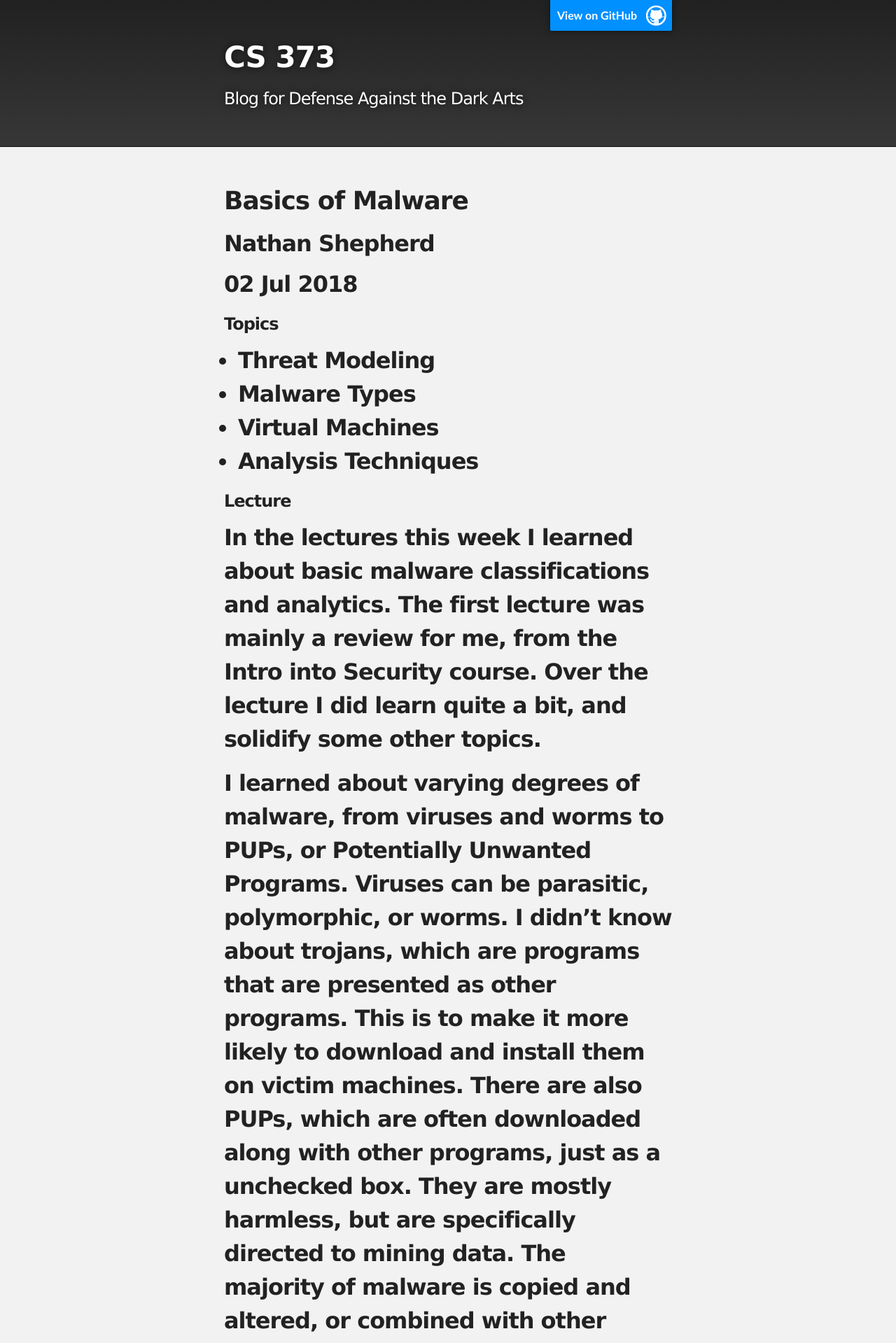
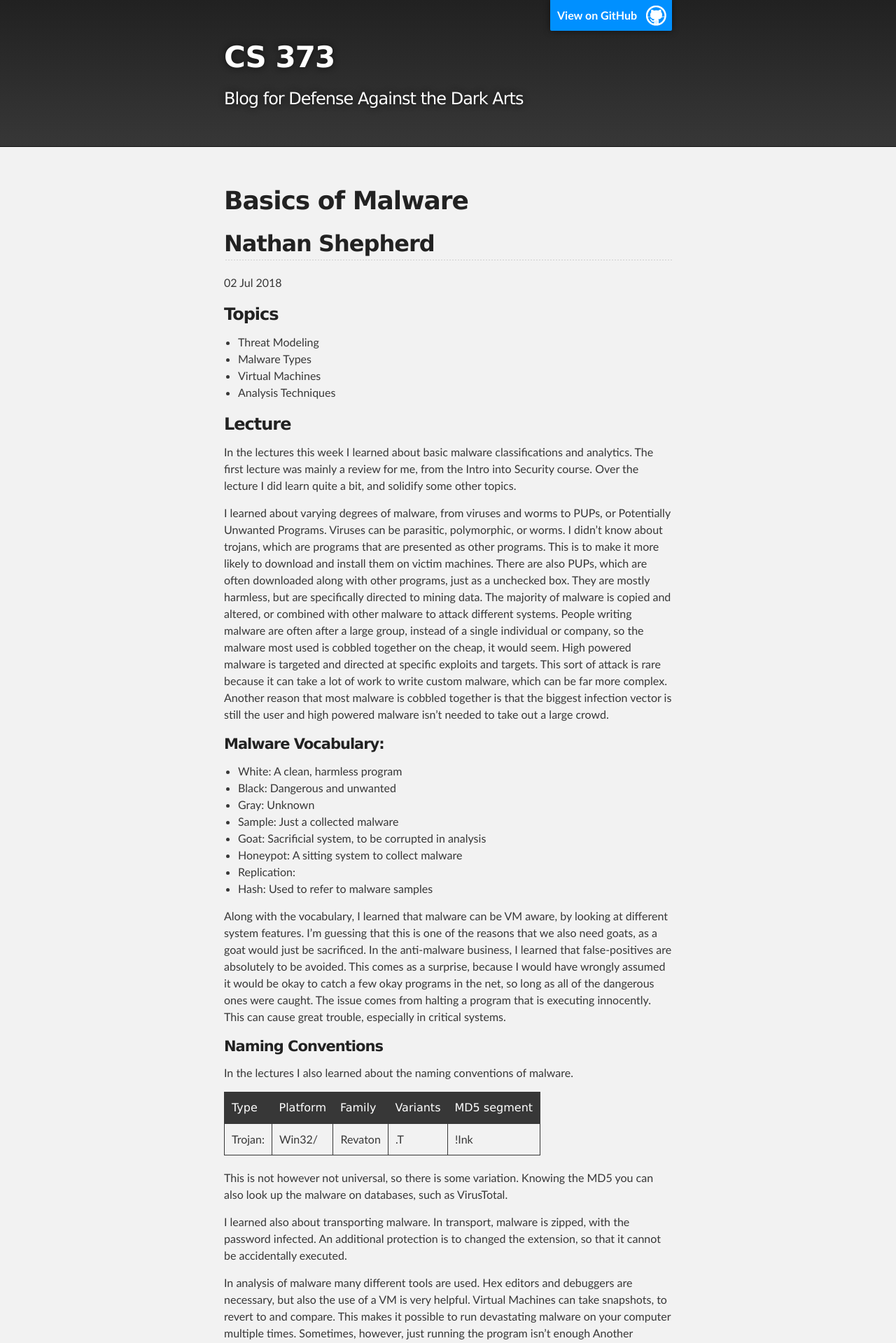
Before and after one commit to shephern/CS373, a Jekyll site: the page built from docs/basics-of-malware.md, in a window 1280 px wide. Shown: the top 1919 px of the page at 70% size. Built offline with Jekyll 4.4.1, drawn with Linux system fonts in a browser that asks for light colours.

Commit message:
Closing html tag

```diff
--- a/docs/_layouts/post.html
+++ b/docs/_layouts/post.html
@@ -2,7 +2,7 @@
 layout: default
 ---
 <h1>{{ page.title }}</h1>
-<h2>{{ site.author }}
+<h2>{{ site.author }}</h2>
 <p class="meta">{{ page.date | date_to_string }}</p>
 
 <div class="post">
```
